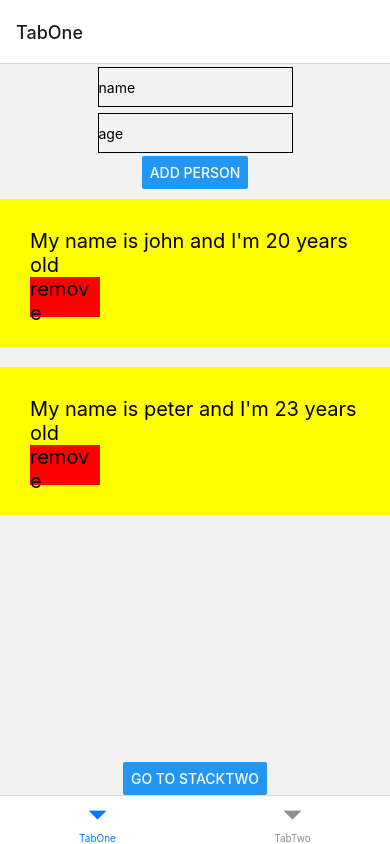
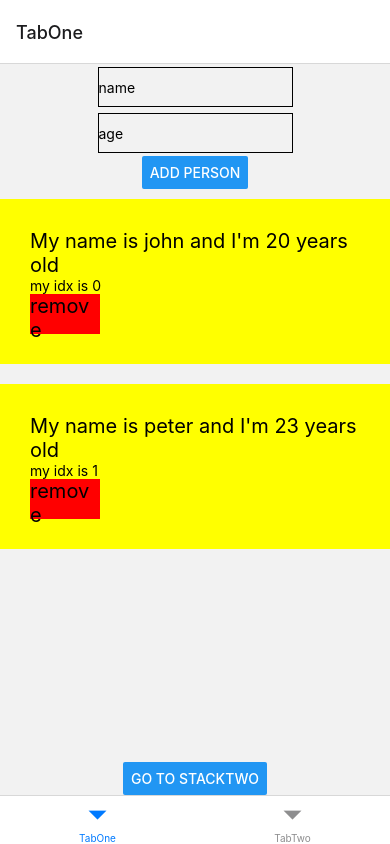
Before and after one commit to sungjinwi/rnPractice, a React Native app: screen /TabOne in a window 390 px wide. Built offline with nearby package versions, Linux system fonts and the light colour scheme.

Commit message:
FEAT: Immutable removal & isolated idx

```diff
--- a/src/components/TabOneScreen.tsx
+++ b/src/components/TabOneScreen.tsx
@@ -13,17 +13,18 @@ import {
 type PersonProps = {
   name: string;
   age: number;
-  index: number;
+  idx: number;
 }
 
 
 function TabOneScreen({ navigation }: any) {
 
-  const Person = ({ name, age, index }: PersonProps) => (
+  const Person = ({ name, age, idx }: PersonProps) => (
     <View style={styles.item}>
       <Text style={styles.script}>My name is {name} and I'm {age} years old</Text>
+      <Text>my idx is {idx}</Text>
       <TouchableOpacity
-        onPress={()=>removePerson(index)}
+        onPress={()=>removePerson(idx)}
         style={{backgroundColor:'red', width:70, height:40}}
       >
         <Text style={{fontSize:20}}>remove</Text>
@@ -31,32 +32,33 @@ function TabOneScreen({ navigation }: any) {
     </View>
   )
 
-  const [people,setPeople] = useState(
-    [
+  // 만약 더미데이터 없이 useState([])하면 typescript가 빈 배열을 never type으로 인식하기 때문에 따로 type을 지정해줘야한다.
+  const [people,setPeople] = useState<PersonProps[]>([
     {
       name: 'john',
-        age: 20
+      age: 20,
+      idx:0
     },
     {
       name: 'peter',
-        age: 23
+      age: 23,
+      idx:1
     },
-    ]
-  )
+  ]);
 
   const [name, onChangeName] = useState('');
   const [age, onChangeAge] = useState('');
+  const [idx, setIdx] = useState(people.length);
 
   const addPerson = ()=> {
-    setPeople([...people, {name:name, age:Number(age)}])
+    setPeople([...people, {name, age:Number(age), idx:idx}])
+    setIdx(idx+1);
   }
 
-  const removePerson = (index:number) => {
-    people.splice(index,1);
+  const removePerson = (idx:number) => {
+    const newPeople = people.filter((person)=>person.idx !== idx)
 
-    // array에 담기는 변수는 주소값이기 때문에 단순히 push, splice로는 변화시킬 수 없고
-    // 비구조화 할당으로 다시 본인을 할당하면 state가 변하면서 rerencdering 된다
-    setPeople([...people]);
+    setPeople(newPeople);
   }
 
   return (
@@ -66,7 +68,6 @@ function TabOneScreen({ navigation }: any) {
           placeholder='name'
           onChangeText={onChangeName}
           value={name}
-          onSubmitEditing={()=>{console.log('submitting')}}
         />
         <TextInput style={styles.input}
           placeholder='age'
@@ -82,8 +83,8 @@ function TabOneScreen({ navigation }: any) {
       </View>
       <FlatList
         data={people}
-        renderItem={({ item, index }) => <Person name={item.name} age={item.age} index={index} />}
-        keyExtractor={(item, index) => index.toString()}
+        renderItem={({ item, index }) => <Person name={item.name} age={item.age} idx={item.idx} />}
+        keyExtractor={(item) => item.idx.toString()}
       />
       <Button
         title='Go to stackTwo'
```
Lines whose indentation alone changed are shown as unchanged.
